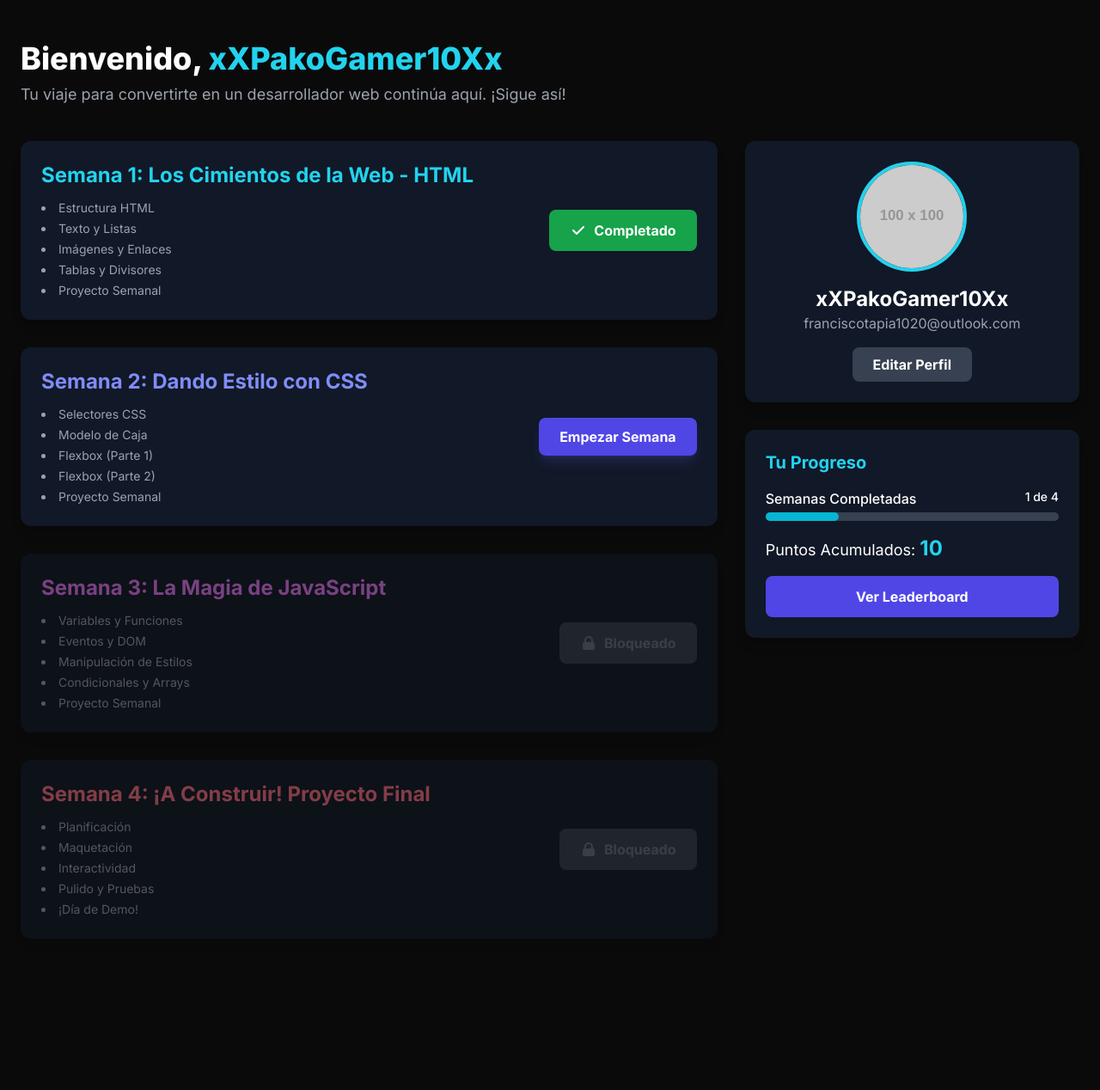
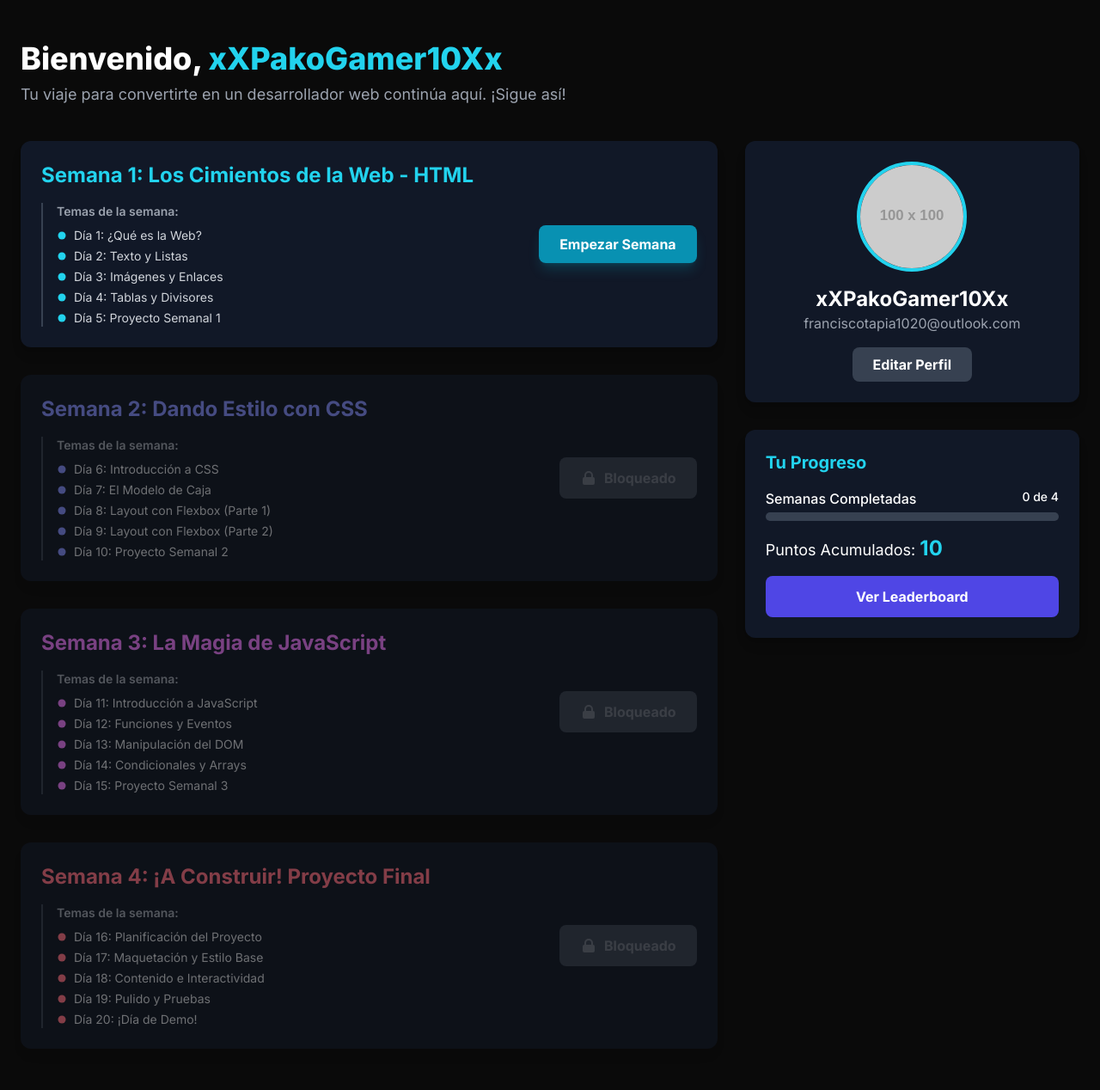
Before and after one commit to Eddaann/BOOTCAMP, a PHP site: page /dashboard.php in a window 1280 px wide. Shown: the part 72-1340 px from the top of the page at 86% size. Before the commit the page ends 1164 px from the top, so only its background shows below. Run offline with PHP 8.4, Linux system fonts and the light colour scheme; a user stored in the database is signed in; data comes from the database, SQL or seed files in the repository; grey boxes labelled with a size stand in for pictures from a placeholder-image service; some libraries are stand-ins or nearby versions.

```diff
--- a/dashboard.php
+++ b/dashboard.php
@@ -10,23 +10,17 @@ $stmt_user->execute();
 $user = $stmt_user->get_result()->fetch_assoc();
 $stmt_user->close();
 
+// Nueva lógica para obtener el progreso completo de las lecciones
 $completed_lessons = [];
-$sql_lessons = "SELECT lesson_id FROM user_lessons WHERE user_id = ?";
+$sql_lessons = "SELECT lesson_id, points_awarded, completed_steps FROM user_lessons WHERE user_id = ?";
 $stmt_lessons = $conn->prepare($sql_lessons);
 $stmt_lessons->bind_param("i", $user_id);
 $stmt_lessons->execute();
 $lessons_result = $stmt_lessons->get_result();
 while ($row = $lessons_result->fetch_assoc()) {
-    $completed_lessons[$row['lesson_id']] = true;
+    $completed_lessons[$row['lesson_id']] = $row;
 }
 $stmt_lessons->close();
-
-$all_lessons = [];
-$sql_all_lessons = "SELECT id, title, file_path, week FROM lessons ORDER BY id ASC";
-$result_all_lessons = $conn->query($sql_all_lessons);
-while ($row = $result_all_lessons->fetch_assoc()) {
-    $all_lessons[$row['id']] = $row;
-}
 
 $weeks = [
     1 => ['title' => 'Semana 1: Los Cimientos de la Web - HTML', 'color' => 'cyan-400', 'file' => 'lessons/leccion1.php'],
@@ -35,15 +29,22 @@ $weeks = [
     4 => ['title' => 'Semana 4: ¡A Construir! Proyecto Final', 'color' => 'rose-400', 'file' => 'lessons/leccion4.php'],
 ];
 
-// Temas clave de cada semana
+// Temas clave de cada semana, basados en tu plan de estudios
 $weekly_topics = [
-    1 => ['Estructura HTML', 'Texto y Listas', 'Imágenes y Enlaces', 'Tablas y Divisores', 'Proyecto Semanal'],
-    2 => ['Selectores CSS', 'Modelo de Caja', 'Flexbox (Parte 1)', 'Flexbox (Parte 2)', 'Proyecto Semanal'],
-    3 => ['Variables y Funciones', 'Eventos y DOM', 'Manipulación de Estilos', 'Condicionales y Arrays', 'Proyecto Semanal'],
-    4 => ['Planificación', 'Maquetación', 'Interactividad', 'Pulido y Pruebas', '¡Día de Demo!']
+    1 => ['Día 1: ¿Qué es la Web?', 'Día 2: Texto y Listas', 'Día 3: Imágenes y Enlaces', 'Día 4: Tablas y Divisores', 'Día 5: Proyecto Semanal 1'],
+    2 => ['Día 6: Introducción a CSS', 'Día 7: El Modelo de Caja', 'Día 8: Layout con Flexbox (Parte 1)', 'Día 9: Layout con Flexbox (Parte 2)', 'Día 10: Proyecto Semanal 2'],
+    3 => ['Día 11: Introducción a JavaScript', 'Día 12: Funciones y Eventos', 'Día 13: Manipulación del DOM', 'Día 14: Condicionales y Arrays', 'Día 15: Proyecto Semanal 3'],
+    4 => ['Día 16: Planificación del Proyecto', 'Día 17: Maquetación y Estilo Base', 'Día 18: Contenido e Interactividad', 'Día 19: Pulido y Pruebas', 'Día 20: ¡Día de Demo!']
 ];
 
-$highest_completed_lesson = empty($completed_lessons) ? 0 : max(array_keys($completed_lessons));
+// Lógica mejorada para determinar la lección más alta completada
+$highest_completed_lesson = 0;
+foreach ($completed_lessons as $lesson_id => $details) {
+    if ($details['points_awarded'] !== null && $lesson_id > $highest_completed_lesson) {
+        $highest_completed_lesson = $lesson_id;
+    }
+}
+
 $conn->close();
 ?>
 <!DOCTYPE html>
@@ -58,7 +59,6 @@ $conn->close();
         body { font-family: 'Inter', sans-serif; background-color: #0a0a0a; }
         .cta-button { transition: all 0.3s ease; }
         .cta-button:hover { transform: translateY(-2px); }
-        /* La lógica del dropdown ahora se manejará con las clases 'group' y 'group-hover' de Tailwind, por lo que el CSS personalizado ya no es necesario aquí. */
     </style>
 </head>
 <body class="text-white">
@@ -72,7 +72,6 @@ $conn->close();
                 <a href="dashboard.php" class="text-cyan-400 font-semibold">Dashboard</a>
                 <a href="leaderboard.php" class="hover:text-cyan-400 transition-colors">Leaderboard</a>
 
-                <!-- INICIO DE LA CORRECCIÓN: Se añade la clase 'group' al contenedor principal -->
                 <div class="relative group">
                     <button class="flex items-center space-x-2">
                         <?php
@@ -84,13 +83,11 @@ $conn->close();
                         <span class="font-semibold"><?php echo htmlspecialchars($user['username']); ?></span>
                         <svg class="h-5 w-5 text-gray-400 transition-transform duration-300 group-hover:rotate-180" xmlns="http://www.w3.org/2000/svg" viewBox="0 0 20 20" fill="currentColor"><path fill-rule="evenodd" d="M5.293 7.293a1 1 0 011.414 0L10 10.586l3.293-3.293a1 1 0 111.414 1.414l-4 4a1 1 0 01-1.414 0l-4-4a1 1 0 010-1.414z" clip-rule="evenodd" /></svg>
                     </button>
-                    <!-- El menú ahora se hace visible cuando se hace hover sobre el 'group' (el div padre) -->
                     <div class="absolute right-0 mt-2 w-48 bg-gray-800 rounded-lg shadow-xl py-2 invisible opacity-0 group-hover:visible group-hover:opacity-100 transition-all duration-300 transform group-hover:translate-y-0 translate-y-2">
                         <a href="profile.php" class="block px-4 py-2 text-sm text-gray-300 hover:bg-cyan-600 hover:text-white">Mi Perfil</a>
                         <a href="logout.php" class="block px-4 py-2 text-sm text-gray-300 hover:bg-cyan-600 hover:text-white">Cerrar Sesión</a>
                     </div>
                 </div>
-                <!-- FIN DE LA CORRECCIÓN -->
             </nav>
         </div>
     </header>
@@ -105,25 +102,30 @@ $conn->close();
             <div class="lg:col-span-2 space-y-8">
                 <?php foreach ($weeks as $week_num => $week_data): ?>
                 <?php
-                    $is_completed = isset($completed_lessons[$week_num]);
+                    $is_completed = isset($completed_lessons[$week_num]) && $completed_lessons[$week_num]['points_awarded'] !== null;
                     $is_unlocked = ($week_num <= $highest_completed_lesson + 1);
                     $color_parts = explode('-', $week_data['color']);
                     $main_color = $color_parts[0];
                 ?>
                 <div class="bg-gray-900 rounded-xl p-6 shadow-lg transition-all duration-300 <?php echo $is_unlocked ? 'opacity-100' : 'opacity-50'; ?>">
                     <div class="flex flex-col sm:flex-row items-start sm:items-center justify-between">
-                        <div>
+                        <div class="flex-grow">
                             <h2 class="text-2xl font-bold text-<?php echo $week_data['color']; ?>">
                                 <?php echo $week_data['title']; ?>
                             </h2>
-                            <!-- Lista de Temas -->
-                            <ul class="mt-3 space-y-1 text-sm text-gray-400 list-disc list-inside">
-                                <?php foreach ($weekly_topics[$week_num] as $topic): ?>
-                                    <li><?php echo $topic; ?></li>
-                                <?php endforeach; ?>
-                            </ul>
+                            <div class="mt-4 border-l-2 border-gray-700 pl-4">
+                                <h3 class="text-sm font-semibold text-gray-400 mb-2">Temas de la semana:</h3>
+                                <ul class="space-y-1 text-sm text-gray-300">
+                                    <?php foreach ($weekly_topics[$week_num] as $topic): ?>
+                                        <li class="flex items-center">
+                                            <svg class="h-3 w-3 mr-2 text-<?php echo $main_color; ?>-400 flex-shrink-0" fill="currentColor" viewBox="0 0 8 8"><circle cx="4" cy="4" r="3" /></svg>
+                                            <?php echo $topic; ?>
+                                        </li>
+                                    <?php endforeach; ?>
+                                </ul>
+                            </div>
                         </div>
-                        <div class="mt-4 sm:mt-0 sm:ml-6 flex-shrink-0">
+                        <div class="mt-6 sm:mt-0 sm:ml-6 flex-shrink-0">
                              <?php if ($is_unlocked): ?>
                                 <?php if ($is_completed): ?>
                                     <a href="<?php echo $week_data['file']; ?>" class="flex items-center justify-center w-full sm:w-auto bg-green-600 text-white font-bold py-3 px-6 rounded-lg cta-button">
@@ -160,9 +162,9 @@ $conn->close();
                         <div>
                             <div class="flex justify-between mb-1">
                                 <span class="text-base font-medium text-white">Semanas Completadas</span>
-                                <span class="text-sm font-medium text-white"><?php echo count($completed_lessons); ?> de <?php echo count($weeks); ?></span>
+                                <span class="text-sm font-medium text-white"><?php echo count(array_filter($completed_lessons, fn($l) => $l['points_awarded'] !== null)); ?> de <?php echo count($weeks); ?></span>
                             </div>
-                            <?php $progress_percentage = count($weeks) > 0 ? (count($completed_lessons) / count($weeks)) * 100 : 0; ?>
+                            <?php $progress_percentage = count($weeks) > 0 ? (count(array_filter($completed_lessons, fn($l) => $l['points_awarded'] !== null)) / count($weeks)) * 100 : 0; ?>
                             <div class="w-full bg-gray-700 rounded-full h-2.5">
                                 <div class="bg-cyan-500 h-2.5 rounded-full" style="width: <?php echo $progress_percentage; ?>%"></div>
                             </div>
@@ -176,6 +178,5 @@ $conn->close();
             </div>
         </div>
     </main>
-
 </body>
 </html>
```
